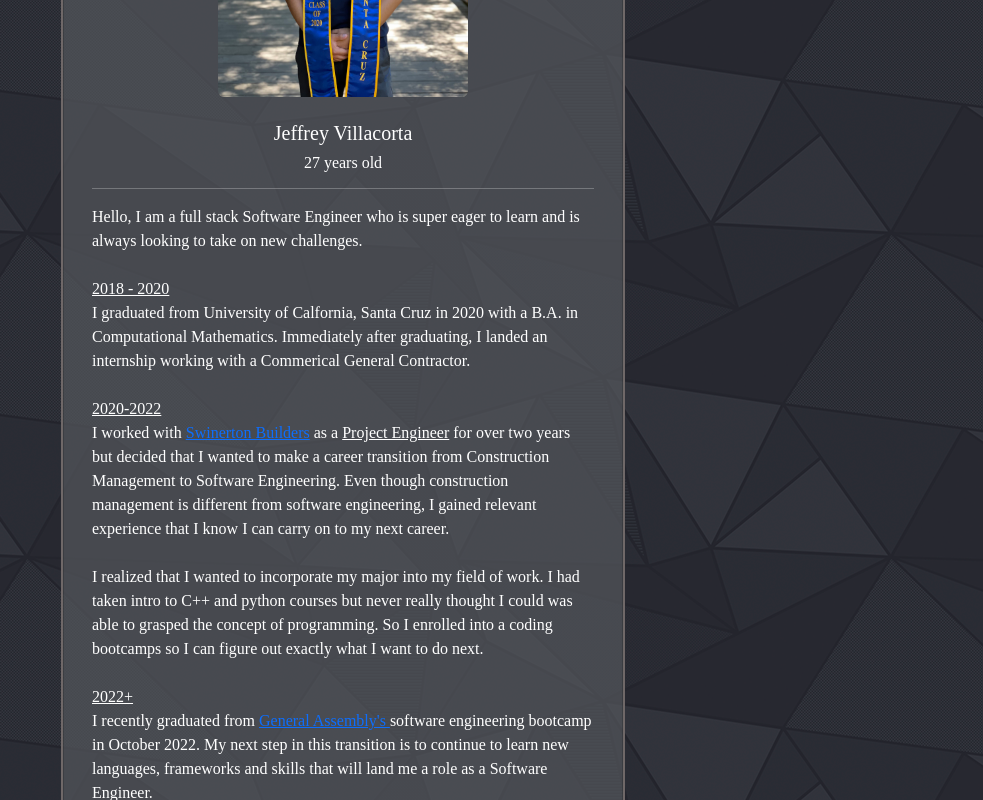
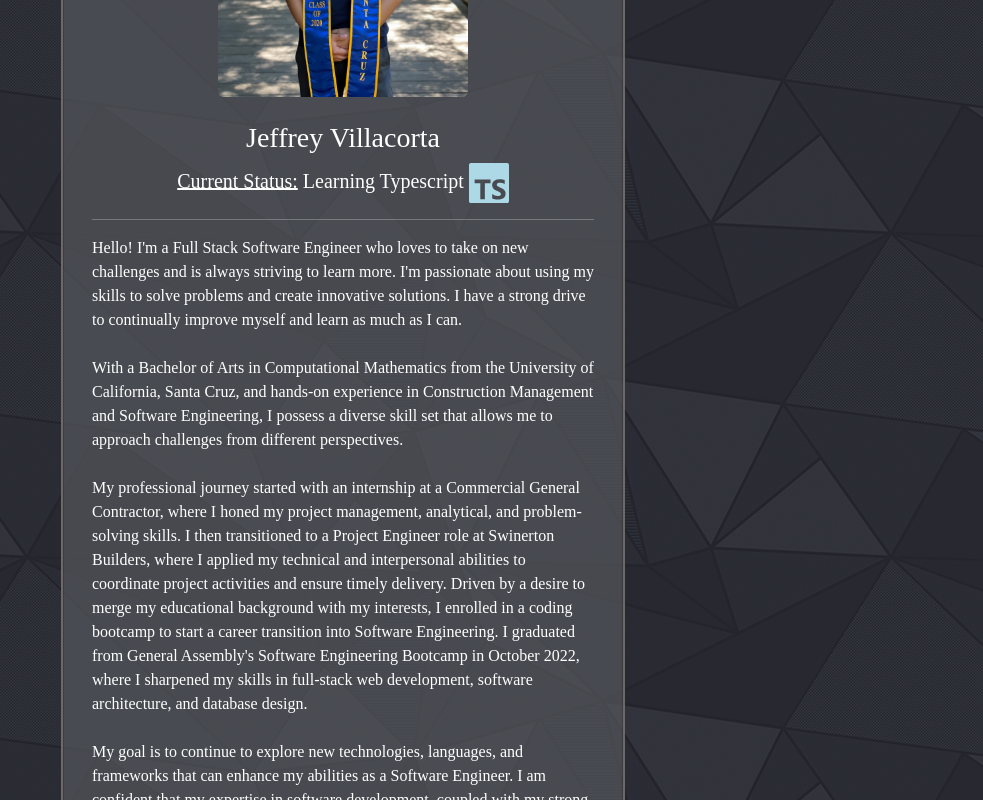
Before and after one commit to Jvilla125/Portfolio, a Next.js app: page /aboutme in a window 1280 px wide. Shown: the part 460-1260 px from the top of the page, without its empty margins (297-1280 px from the left). Built offline with nearby package versions, Linux system fonts and the light colour scheme.

Commit message:
Update the bio in the about.js component

```diff
--- a/components/about.js
+++ b/components/about.js
@@ -1,5 +1,5 @@
 import Image from 'next/image';
-
+import {SiTypescript} from "react-icons/si"
 export default function AboutMe() {
     return (
         <>
@@ -15,26 +15,24 @@ export default function AboutMe() {
                             height={350}
                         />
                         <br />
-                        <h5 class="card-title text-center">Jeffrey Villacorta</h5>
-                        <h6 class="text-center">27 years old</h6>
+                        <h3 class="card-title text-center">Jeffrey Villacorta</h3>
+                        <p class="text-center" style={{fontSize: "20px"}}><u>Current Status:</u> Learning Typescript <SiTypescript  style={{ fontSize: "40px", color: "lightblue" }}/></p>
                         <hr />
-                        <p class="card-text">Hello, I am a full stack Software Engineer who is super eager to learn and is always looking to take on new challenges. <br /> <br />
-                            <u>2018 - 2020</u><br />
-                            I graduated from University of Calfornia, Santa Cruz in 2020 with a B.A. in Computational Mathematics. Immediately after graduating, I landed an internship
-                            working with a Commerical General Contractor. <br /><br />
-                            <u>2020-2022</u> <br />
-                            I worked with <a target="_blank" href="https://swinerton.com/about-us/">Swinerton Builders</a> as a <u>Project Engineer</u> for over two years but decided that I wanted to make a career transition
-                            from Construction Management to Software Engineering. Even though construction management is different from software engineering, I gained relevant experience that I know I can carry on to my next career.  <br /><br />
+                        <p class="card-text">Hello! I'm a Full Stack Software Engineer who loves to take on new challenges and is always striving to learn more.  I'm passionate about using my skills to solve problems and create innovative solutions.
+                        I have a strong drive to continually improve myself and learn as much as I can. <br /> <br />
 
-                            I realized that I wanted to incorporate my major into my field of work.
-                            I had taken intro to C++ and python courses but never really thought I could was able to grasped the concept of programming. So I enrolled into a coding bootcamps so
-                            I can figure out exactly what I want to do next. <br /><br />
-                            <u>2022+</u> <br />
-                            I recently graduated from <a target="_blank" href=" https://generalassemb.ly/education/software-engineering-immersive?&topic=&mkt_account_id=1056949875&mkt_campaign_id=1741487161&mkt_ad_group_id=68632981619&mkt_device_type=c&mkt_keyword=software%20engineering%20general%20assembly&mkt_matchtype=e&mkt_placement=&mkt_ad_id=549295011515&mkt_network=g&mkt_target_id=kwd-865210826802&mkt_feed_item_id=&utm_source=google&utm_medium=paid-search-bra&utm_campaign=TS:TX:BRA:LAX:BRTP:COD:SoftwareEngineering:GeneralAssembly&utm_content=PDP-FT&utm_term=software%20engineering%20general%20assembly&gclid=CjwKCAjw0N6hBhAUEiwAXab-TWTxm97rPeMQIgYH1lSWCqblJXDbU4-ecl6tj-HO18RUAaQD8UEIYhoC7wgQAvD_BwE&gclsrc=aw.ds">General Assembly's </a>
-                            software engineering bootcamp in October 2022.
-                            My next step in this transition is to continue to learn new languages, frameworks and skills that will land me a role as a Software Engineer. <br /><br />
+                        With a Bachelor of Arts in Computational Mathematics from the University of California, Santa Cruz, and hands-on experience in Construction Management and Software Engineering,
+                    I possess a diverse skill set that allows me to approach challenges from different perspectives.<br /> <br />
+                    My professional journey started with an internship at a Commercial General Contractor, where I honed my project management, analytical, and problem-solving skills.
+                    I then transitioned to a Project Engineer role at Swinerton Builders, where I applied my technical and interpersonal abilities to coordinate project activities and ensure timely delivery.
+                    Driven by a desire to merge my educational background with my interests, I enrolled in a coding bootcamp to start a career transition into Software Engineering.
+                    I graduated from General Assembly's Software Engineering Bootcamp in October 2022, where I sharpened my skills in full-stack web development, software architecture,
+                    and database design. <br /> <br />
+                    My goal is to continue to explore new technologies, languages, and frameworks that can enhance my abilities as a Software Engineer.
+                    I am confident that my expertise in software development, coupled with my strong work ethic and commitment to results, allows me to thrive in any professional setting.
                         </p>
                     </div>
+
                     <p class="text-center">
                         <a class="btn btn-outline-light " data-bs-toggle="collapse" href="#collapseExample" role="button" aria-expanded="false" aria-controls="collapseExample">
                             Other Facts About Me <i class="bi bi-arrow-down-short" style={{ fontSize: "25px" }}></i>
--- a/components/header.js
+++ b/components/header.js
@@ -1,5 +1,5 @@
 import Link from "next/link";
-import styles from "./header.module.css"
+// import styles from "./header.module.css"
 
 export default function Header() {
     return <>
--- a/components/header.module.css
+++ /dev/null
@@ -1,5 +0,0 @@
-.container {
-    max-width: 36rem;
-    padding: 0 1rem;
-    margin: 3rem auto 6rem;
-  }
```
Also changed, not shown: components/home.js (+3 -5 lines), components/project.js (+8 -100 lines), tailwind.config.js (indentation only).
